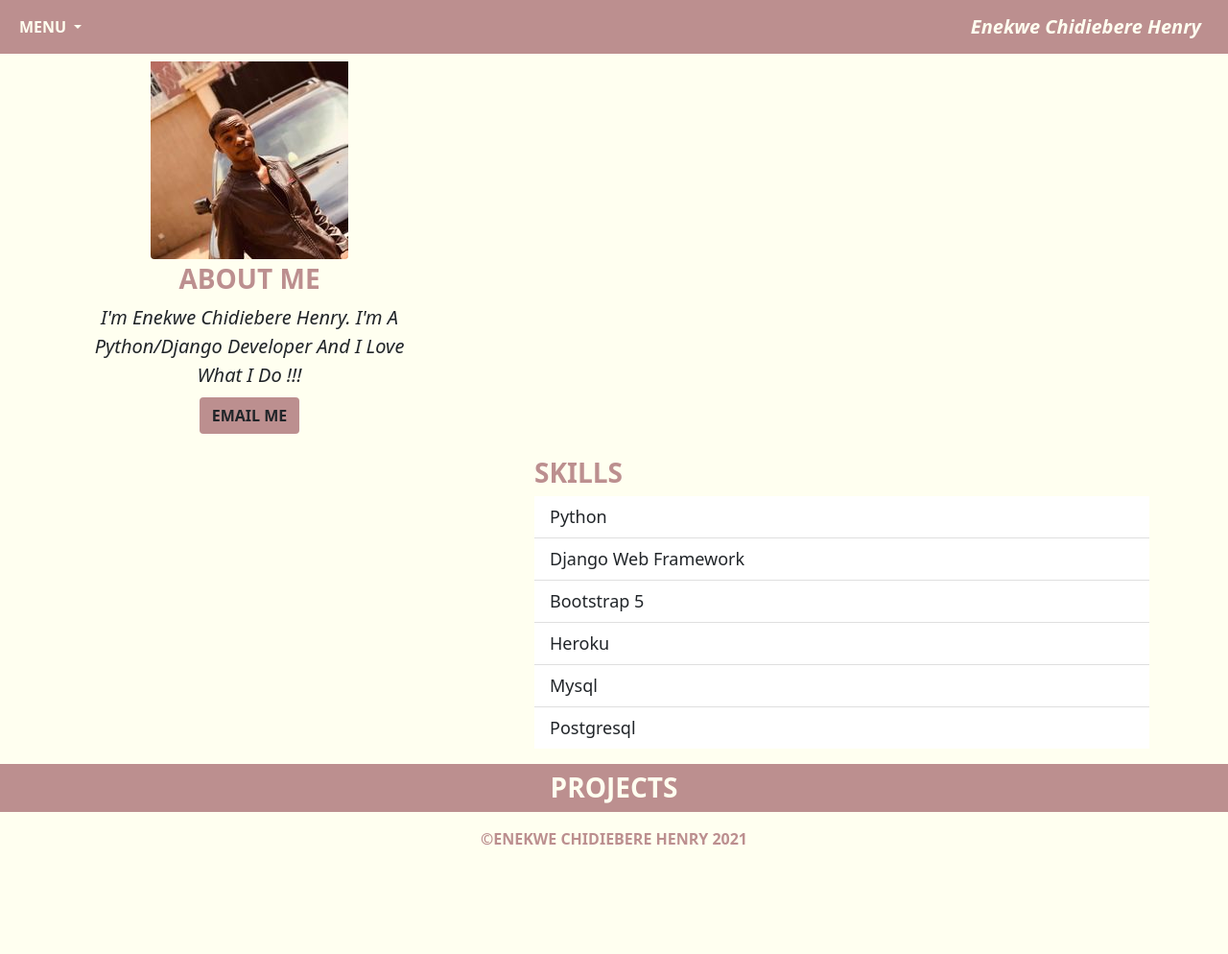
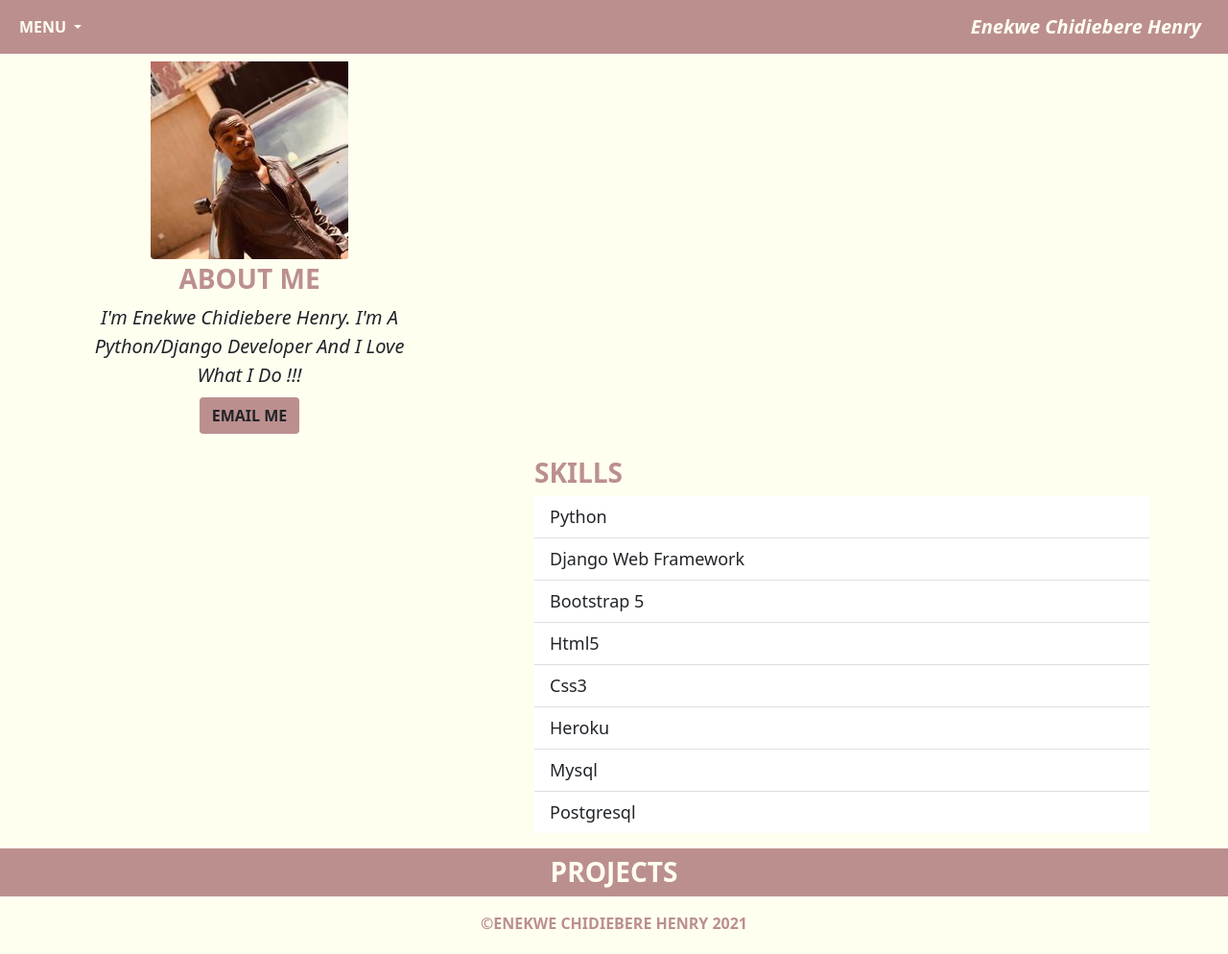
Before and after one commit to chididev/mysite-project, a Django app: page / in a window 1280 px wide. Shown: the whole page at 96% size. Before the commit the page ends 880 px from the top, so only its background shows below. Run offline with Django 3.2, Linux system fonts and the light colour scheme; data that the repository does not hold is empty.

Commit message:
minor update

```diff
--- a/portfolio/templates/portfolio/portfolio.html
+++ b/portfolio/templates/portfolio/portfolio.html
@@ -21,6 +21,8 @@
         <li class="list-group-item">python</li>
         <li class="list-group-item">django web framework</li>
         <li class="list-group-item">bootstrap 5</li>
+        <li class="list-group-item">html5</li>
+        <li class="list-group-item">css3</li>
         <li class="list-group-item">heroku</li>
         <li class="list-group-item">mysql</li>
         <li class="list-group-item">postgresql</li>
```
